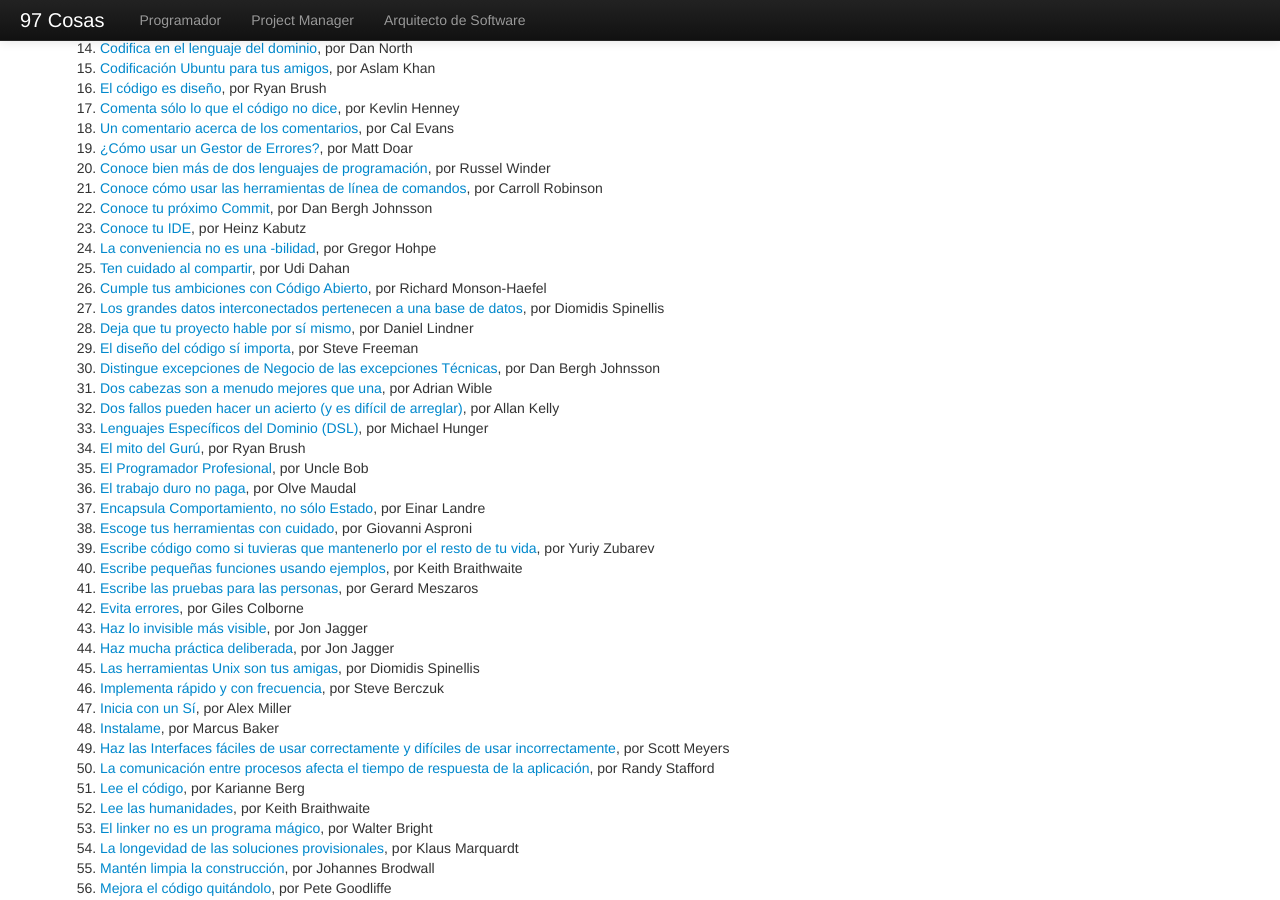
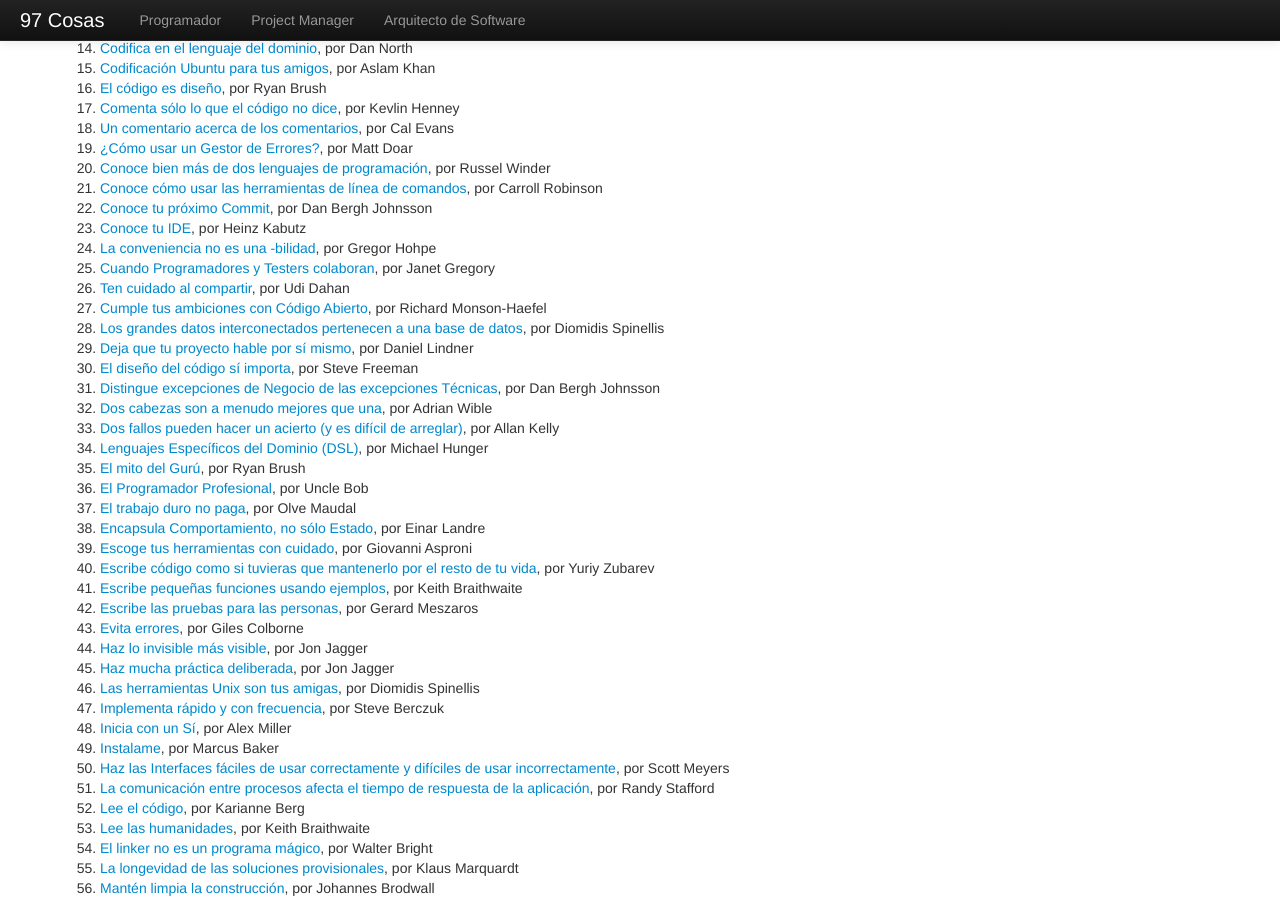
Before and after one commit to esparta/97cosas, a Jekyll site: the page built from programador/index.md, in a window 1280 px wide and 900 px high, scrolled down 442 px. Built offline with Jekyll 4.4.1, drawn with Linux system fonts in a browser that asks for light colours.

Commit message:
Added cuando-programadores-testers-colaboran

```diff
--- a/programador/index.md
+++ b/programador/index.md
@@ -30,71 +30,72 @@ overview: true
 22. [Conoce tu próximo Commit](conoce-proximo-commit.html), por Dan Bergh Johnsson
 23. [Conoce tu IDE](conoce-tu-ide.html), por Heinz Kabutz
 24. [La conveniencia no es una -bilidad](conveniencia.html), por Gregor Hohpe
-25. [Ten cuidado al compartir](cuidado-al-compartir.html), por Udi Dahan
-26. [Cumple tus ambiciones con Código Abierto](cumple-ambiciones-con-codigo-abierto.html), por Richard Monson-Haefel
-27. [Los grandes datos interconectados pertenecen a una base de datos](datos-interconectados-pertenecen-base-de-datos.html), por Diomidis Spinellis
-28. [Deja que tu proyecto hable por sí mismo](deja-proyecto-hable-por-si-mismo.html), por Daniel Lindner
-29. [El diseño del código sí importa](diseno-en-codigo-importa.html), por Steve Freeman
-30. [Distingue excepciones de Negocio de las excepciones Técnicas](distingue-excepciones-negocio-tecnicas.html), por Dan Bergh Johnsson
-31. [Dos cabezas son a menudo mejores que una](dos-cabezas-mejor-una.html), por Adrian Wible
-32. [Dos fallos pueden hacer un acierto (y es difícil de arreglar)](dos-fallos-pueden-hacer-acierto.html), por Allan Kelly
-33. [Lenguajes Específicos del Dominio (DSL)](dsl.html), por Michael Hunger
-34. [El mito del Gurú](el-mito-del-guru.html), por Ryan Brush
-35. [El Programador Profesional](el-programador-profesional.html), por Uncle Bob
-36. [El trabajo duro no paga](el-trabajo-duro-no-paga.html), por Olve Maudal
-37. [Encapsula Comportamiento, no sólo Estado](encapsula-comportamiento.html), por Einar Landre
-38. [Escoge tus herramientas con cuidado](escoge-herramientas-con-cuidado.html), por Giovanni Asproni
-39. [Escribe código como si tuvieras que mantenerlo por el resto de tu vida](escribe-codigo-mantenerlo-por-vida.html), por Yuriy Zubarev
-40. [Escribe pequeñas funciones usando ejemplos](escribe-funciones-con-ejemplos.html), por Keith Braithwaite
-41. [Escribe las pruebas para las personas](escribe-pruebas-para-personas.html), por Gerard Meszaros
-42. [Evita errores](evita-errores.html), por Giles Colborne
-43. [Haz lo invisible más visible](haz-lo-invisible-mas-visible.html), por Jon Jagger
-44. [Haz mucha práctica deliberada](haz-mucha-practica-deliberada.html), por Jon Jagger
-45. [Las herramientas Unix son tus amigas](herramientas-unix-amigas.html), por Diomidis Spinellis
-46. [Implementa rápido y con frecuencia](implementa-rapido-y-con-frecuencia.html), por Steve Berczuk
-47. [Inicia con un Sí](inicia-con-un-si.html), por Alex Miller
-48. [Instalame](instalame.html), por Marcus Baker
-49. [Haz las Interfaces fáciles de usar correctamente y difíciles de usar incorrectamente](interfaces-faciles-usar.html), por Scott Meyers
-50. [La comunicación entre procesos afecta el tiempo de respuesta de la aplicación](ipc-afecta.html), por Randy Stafford
-51. [Lee el código](lee-el-codigo.html), por Karianne Berg
-52. [Lee las humanidades](lee-humanidades.html), por Keith Braithwaite
-53. [El linker no es un programa mágico](linker-no-magico.html), por Walter Bright
-54. [La longevidad de las soluciones provisionales](longevidad-soluciones-provisionales.html), por Klaus Marquardt
-55. [Mantén limpia la construcción](manten-limpia-construccion.html), por Johannes Brodwall
-56. [Mejora el código quitándolo](mejora-codigo-quitandolo.html), por Pete Goodliffe
-57. [Mensaje al futuro](mensaje-al-futuro.html), por Linda Rising
-58. [No sólo aprendas el lenguaje, entiende su cultura](no-aprendas-lenguaje-entiende-su-cultura.html), por Anders Norås
-59. [No claves tu programa en la posición vertical](no-claves-programa.html), por Espartaco Palma
-60. [No confíes en el "Aquí sucede la magia"](no-confies-magia.html), por AlanGriffiths
-61. [¡No ignores ese error!](no-ignores-error.html), por Pete Goodliffe
-62. [No seas lindo con tus datos de prueba](no-seas-lindo-pruebas.html), por Rod Begbie
-63. [No te repitas](no-te-repitas.html), por Steve Smith
-64. [No tengas miedo de romper cosas](no-tengas-miedo-de-romper-cosas.html), por Mike Lewis
-65. [¡No toques ese código!](no-toques-ese-codigo.html), por Cal Evans
-66. [Oportunidades perdidas del Poliformismo](oportunidades-perdidas-polimorfismo.html), por Kirk Pepperdine
-67. [El paso de mensajes lleva a una mejor escalabilidad en sistemas paralelos](paso-mensajes-mejor-escalabilidad.html), por Russel Winder
-68. [Pensando en estados](pensando-en-estados.html), por Niclas Nilsson
-69. [Pon todo bajo Control de Versiones](pon-todo-bajo-control-de-versiones.html), por Diomidis Spinellis
-70. [Da preferencia a tipos de Dominio Específico que los tipos primitivos](preferencia-tipos-dominio-especifico.html), por Einar Landre
-71. [El Principio de Responsabilidad Única](principio-responsabilidad-unica.html), por Uncle Bob
-72. [Programa en pareja y siente el flujo](programa-en-pareja-siente-flujo.html), por Gudny Hauknes, Ann Katrin Gagnat, y Kari Røssland
-73. [Prueba el comportamiento requerido, no el comportamiento incidental](prueba-comportamiento-requerido-no-incidental.html), por Kevlin Henney
-74. [Prueba precisa y concretamente](prueba-precisa-concretamente.html), por Kevlin Henney
-75. [Haz pruebas mientras duermes (y los fines de semana)](pruebas-fin-de-semana.html), por Rajith Attapattu
-76. [Las pruebas son el rigor ingenieril del desarrollo de software](pruebas-son-rigor-ingenieril.html), por Neal Ford
-77. [Los registros detallados perturbarán tu sueño](registros-detallados-quitaran-sueno.html), por Espartaco Palma
-78. [La Regla Boy Scout](regla-boy-scout.html), por Uncle Bob
-79. [La regla de oro del diseño de API](regla-oro-api.html), por Michael Feathers
-80. [Reinventa la rueda frecuentemente](reinventa-rueda-frecuentemente.html), por Jason P Sage
-81. [Resiste la tentación del patrón Singleton](resiste-tentacion-singleton.html), por Sam Saariste
-82. [Retrocede y Automatiza, Automatiza, Automatiza](retrocede-automatiza.html), por Cay Horstmann
-83. [Primero revisa tu código antes de buscar culpar a otros](revisa-tu-codigo.html), por Espartaco Palma
-84. [Revisiones de código](revisiones-codigo.html), por Mattias Karlsson
-85. [La Simplicidad viene de la Reducción](simplicidad-reduccion.html), por Paul W. Homer
-86. [Sólo el código dice la verdad](solo-codigo-dice-verdad.html), por Peter Sommerlad
-87. [Suelta el ratón y aléjate del teclado](suelta-raton-alejate-teclado.html), por Cay Horstmann
-88. [Noticias raras - Los testers son tus amigos](testers-amigos.html), por Burk Hufnagel
-89. [Toma ventaja de las herramientas de análisis de código](toma-ventaja-analisis-codigo.html), por Sarah Mount
-90. [Un binario](un-binario.html), por Steve Freeman
-91. [Usa el algoritmo y estructura de datos correcto](usa-algoritmo-estructura-de-datos-correcto.html), por JC van Winkel
-92. [El WET dispersa los cuellos de botella en el rendimiento](wet-dispersa-cuellos-de-botella.html), por Kirk Pepperdine
+25. [Cuando Programadores y Testers colaboran](cuando-programadores-testers-colaboran.html), por Janet Gregory
+26. [Ten cuidado al compartir](cuidado-al-compartir.html), por Udi Dahan
+27. [Cumple tus ambiciones con Código Abierto](cumple-ambiciones-con-codigo-abierto.html), por Richard Monson-Haefel
+28. [Los grandes datos interconectados pertenecen a una base de datos](datos-interconectados-pertenecen-base-de-datos.html), por Diomidis Spinellis
+29. [Deja que tu proyecto hable por sí mismo](deja-proyecto-hable-por-si-mismo.html), por Daniel Lindner
+30. [El diseño del código sí importa](diseno-en-codigo-importa.html), por Steve Freeman
+31. [Distingue excepciones de Negocio de las excepciones Técnicas](distingue-excepciones-negocio-tecnicas.html), por Dan Bergh Johnsson
+32. [Dos cabezas son a menudo mejores que una](dos-cabezas-mejor-una.html), por Adrian Wible
+33. [Dos fallos pueden hacer un acierto (y es difícil de arreglar)](dos-fallos-pueden-hacer-acierto.html), por Allan Kelly
+34. [Lenguajes Específicos del Dominio (DSL)](dsl.html), por Michael Hunger
+35. [El mito del Gurú](el-mito-del-guru.html), por Ryan Brush
+36. [El Programador Profesional](el-programador-profesional.html), por Uncle Bob
+37. [El trabajo duro no paga](el-trabajo-duro-no-paga.html), por Olve Maudal
+38. [Encapsula Comportamiento, no sólo Estado](encapsula-comportamiento.html), por Einar Landre
+39. [Escoge tus herramientas con cuidado](escoge-herramientas-con-cuidado.html), por Giovanni Asproni
+40. [Escribe código como si tuvieras que mantenerlo por el resto de tu vida](escribe-codigo-mantenerlo-por-vida.html), por Yuriy Zubarev
+41. [Escribe pequeñas funciones usando ejemplos](escribe-funciones-con-ejemplos.html), por Keith Braithwaite
+42. [Escribe las pruebas para las personas](escribe-pruebas-para-personas.html), por Gerard Meszaros
+43. [Evita errores](evita-errores.html), por Giles Colborne
+44. [Haz lo invisible más visible](haz-lo-invisible-mas-visible.html), por Jon Jagger
+45. [Haz mucha práctica deliberada](haz-mucha-practica-deliberada.html), por Jon Jagger
+46. [Las herramientas Unix son tus amigas](herramientas-unix-amigas.html), por Diomidis Spinellis
+47. [Implementa rápido y con frecuencia](implementa-rapido-y-con-frecuencia.html), por Steve Berczuk
+48. [Inicia con un Sí](inicia-con-un-si.html), por Alex Miller
+49. [Instalame](instalame.html), por Marcus Baker
+50. [Haz las Interfaces fáciles de usar correctamente y difíciles de usar incorrectamente](interfaces-faciles-usar.html), por Scott Meyers
+51. [La comunicación entre procesos afecta el tiempo de respuesta de la aplicación](ipc-afecta.html), por Randy Stafford
+52. [Lee el código](lee-el-codigo.html), por Karianne Berg
+53. [Lee las humanidades](lee-humanidades.html), por Keith Braithwaite
+54. [El linker no es un programa mágico](linker-no-magico.html), por Walter Bright
+55. [La longevidad de las soluciones provisionales](longevidad-soluciones-provisionales.html), por Klaus Marquardt
+56. [Mantén limpia la construcción](manten-limpia-construccion.html), por Johannes Brodwall
+57. [Mejora el código quitándolo](mejora-codigo-quitandolo.html), por Pete Goodliffe
+58. [Mensaje al futuro](mensaje-al-futuro.html), por Linda Rising
+59. [No sólo aprendas el lenguaje, entiende su cultura](no-aprendas-lenguaje-entiende-su-cultura.html), por Anders Norås
+60. [No claves tu programa en la posición vertical](no-claves-programa.html), por Espartaco Palma
+61. [No confíes en el "Aquí sucede la magia"](no-confies-magia.html), por AlanGriffiths
+62. [¡No ignores ese error!](no-ignores-error.html), por Pete Goodliffe
+63. [No seas lindo con tus datos de prueba](no-seas-lindo-pruebas.html), por Rod Begbie
+64. [No te repitas](no-te-repitas.html), por Steve Smith
+65. [No tengas miedo de romper cosas](no-tengas-miedo-de-romper-cosas.html), por Mike Lewis
+66. [¡No toques ese código!](no-toques-ese-codigo.html), por Cal Evans
+67. [Oportunidades perdidas del Poliformismo](oportunidades-perdidas-polimorfismo.html), por Kirk Pepperdine
+68. [El paso de mensajes lleva a una mejor escalabilidad en sistemas paralelos](paso-mensajes-mejor-escalabilidad.html), por Russel Winder
+69. [Pensando en estados](pensando-en-estados.html), por Niclas Nilsson
+70. [Pon todo bajo Control de Versiones](pon-todo-bajo-control-de-versiones.html), por Diomidis Spinellis
+71. [Da preferencia a tipos de Dominio Específico que los tipos primitivos](preferencia-tipos-dominio-especifico.html), por Einar Landre
+72. [El Principio de Responsabilidad Única](principio-responsabilidad-unica.html), por Uncle Bob
+73. [Programa en pareja y siente el flujo](programa-en-pareja-siente-flujo.html), por Gudny Hauknes, Ann Katrin Gagnat, y Kari Røssland
+74. [Prueba el comportamiento requerido, no el comportamiento incidental](prueba-comportamiento-requerido-no-incidental.html), por Kevlin Henney
+75. [Prueba precisa y concretamente](prueba-precisa-concretamente.html), por Kevlin Henney
+76. [Haz pruebas mientras duermes (y los fines de semana)](pruebas-fin-de-semana.html), por Rajith Attapattu
+77. [Las pruebas son el rigor ingenieril del desarrollo de software](pruebas-son-rigor-ingenieril.html), por Neal Ford
+78. [Los registros detallados perturbarán tu sueño](registros-detallados-quitaran-sueno.html), por Espartaco Palma
+79. [La Regla Boy Scout](regla-boy-scout.html), por Uncle Bob
+80. [La regla de oro del diseño de API](regla-oro-api.html), por Michael Feathers
+81. [Reinventa la rueda frecuentemente](reinventa-rueda-frecuentemente.html), por Jason P Sage
+82. [Resiste la tentación del patrón Singleton](resiste-tentacion-singleton.html), por Sam Saariste
+83. [Retrocede y Automatiza, Automatiza, Automatiza](retrocede-automatiza.html), por Cay Horstmann
+84. [Primero revisa tu código antes de buscar culpar a otros](revisa-tu-codigo.html), por Espartaco Palma
+85. [Revisiones de código](revisiones-codigo.html), por Mattias Karlsson
+86. [La Simplicidad viene de la Reducción](simplicidad-reduccion.html), por Paul W. Homer
+87. [Sólo el código dice la verdad](solo-codigo-dice-verdad.html), por Peter Sommerlad
+88. [Suelta el ratón y aléjate del teclado](suelta-raton-alejate-teclado.html), por Cay Horstmann
+89. [Noticias raras - Los testers son tus amigos](testers-amigos.html), por Burk Hufnagel
+90. [Toma ventaja de las herramientas de análisis de código](toma-ventaja-analisis-codigo.html), por Sarah Mount
+91. [Un binario](un-binario.html), por Steve Freeman
+92. [Usa el algoritmo y estructura de datos correcto](usa-algoritmo-estructura-de-datos-correcto.html), por JC van Winkel
+93. [El WET dispersa los cuellos de botella en el rendimiento](wet-dispersa-cuellos-de-botella.html), por Kirk Pepperdine
```
Also changed, not shown: programador/cuando-programadores-testers-colaboran.md (added, +18 -0 lines).
